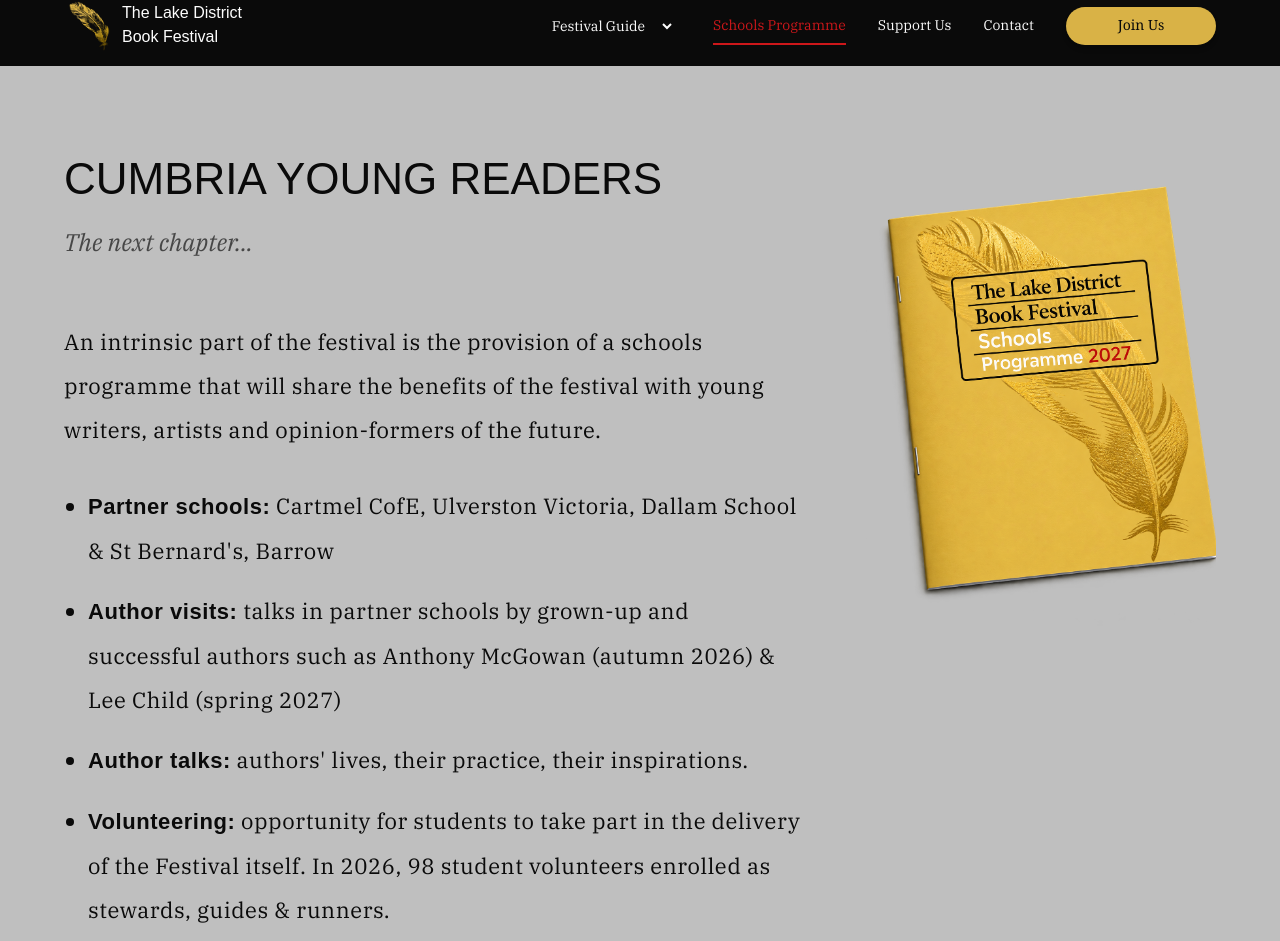
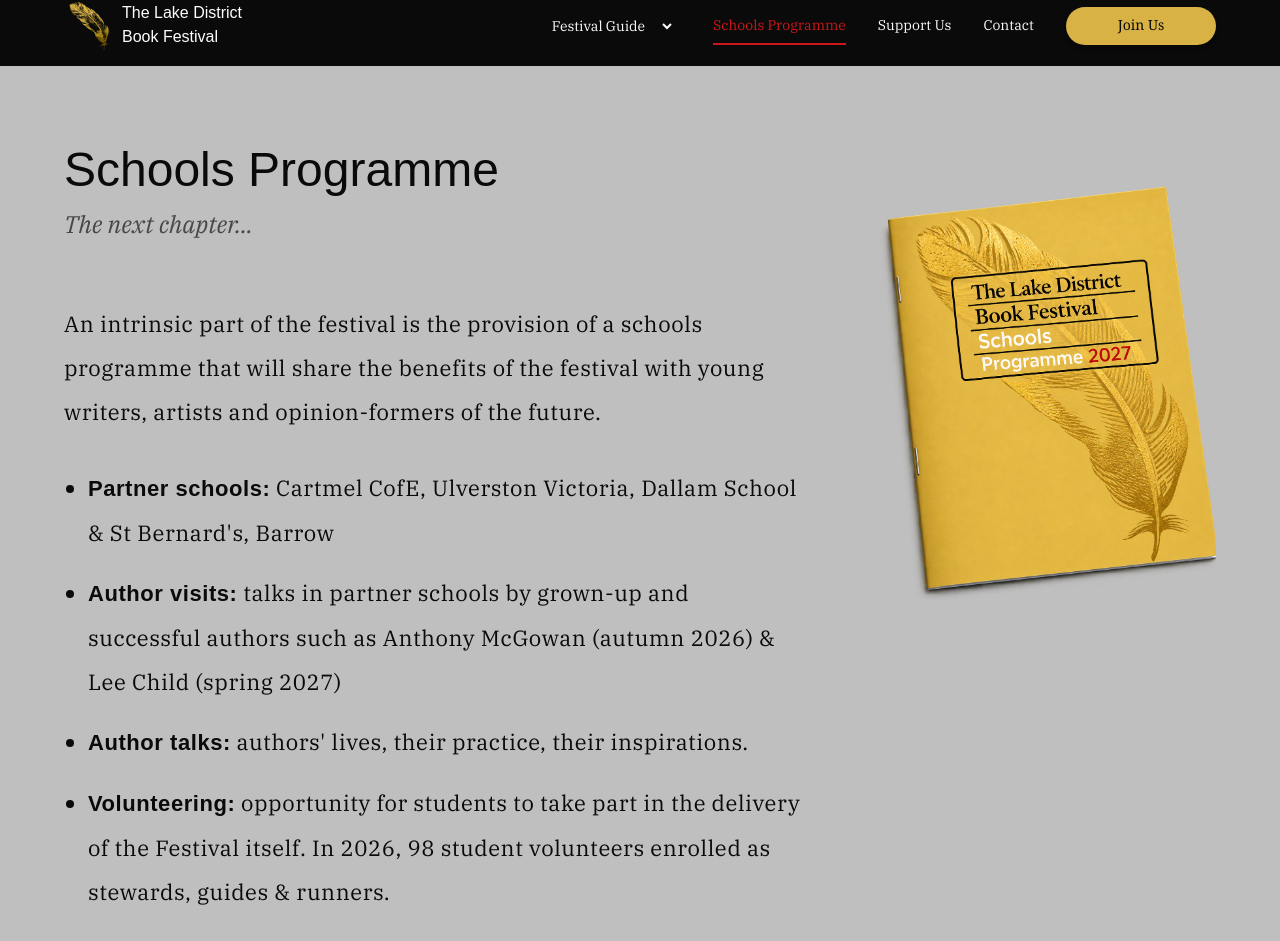
Before and after one commit to Shakey343/lakes-book-fest, a React (Vite) app: page /schools in a window 1280 px wide. Shown: the part 14-955 px from the top of the page. Built offline with nearby package versions, Linux system fonts and the light colour scheme; a web font is replaced by a local one; what tailwind-hamburgers would draw is missing.

Commit message:
young readers -> schools programme

```diff
--- a/src/components/sections/SchoolsPage.tsx
+++ b/src/components/sections/SchoolsPage.tsx
@@ -10,8 +10,8 @@ const SchoolsPage = () => {
       >
         <div className="flex flex-col gap-[60px] flex-1 min-w-0">
           <div className="flex flex-col gap-[12px]">
-            <h2 className="text-night font-light text-[44px] uppercase">
-              Cumbria Young Readers
+            <h2 className="text-night font-light text-5xl">
+              Schools Programme
             </h2>
             <p className="text-contact-night italic text-[24px]">
               The next chapter...
@@ -48,7 +48,7 @@ const SchoolsPage = () => {
               </li>
               <li>
                 <span className="text-night font-semibold">
-                  Cumbria Young Readers' Mission:
+                  Mission:
                 </span>{" "}
                 to transport 14-18 year old students beyond the school walls and
                 give a sense of the tremendous possibility of the written and
```
